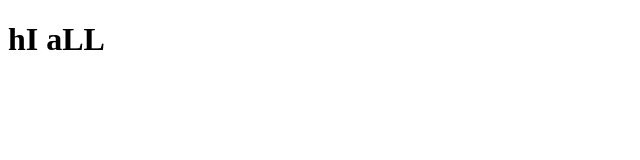
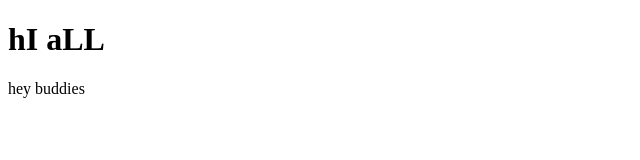
Before and after one commit to shopemet/gittest, a plain HTML site: page index.html in a window 1280 px wide. Shown: the whole page, without its empty margins (0-640 px from the left). Drawn offline with Linux system fonts and the light colour scheme.

Commit message:
html,css

```diff
--- a/index.html
+++ b/index.html
@@ -8,6 +8,7 @@
 </head>
 <body>
     <h1>hI aLL</h1>
+    <p>hey buddies</p>
 
 </body>
 </html>
```
